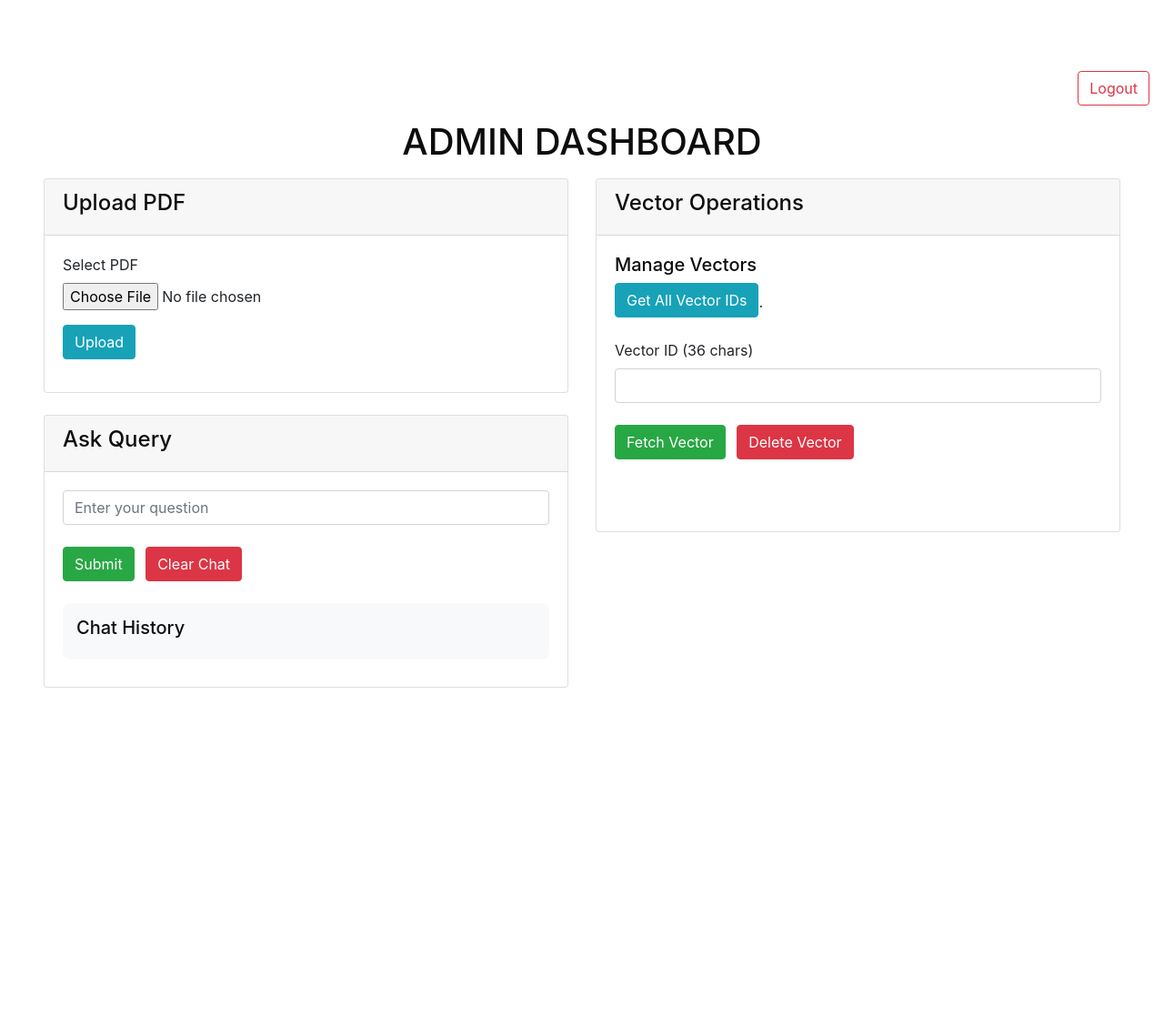
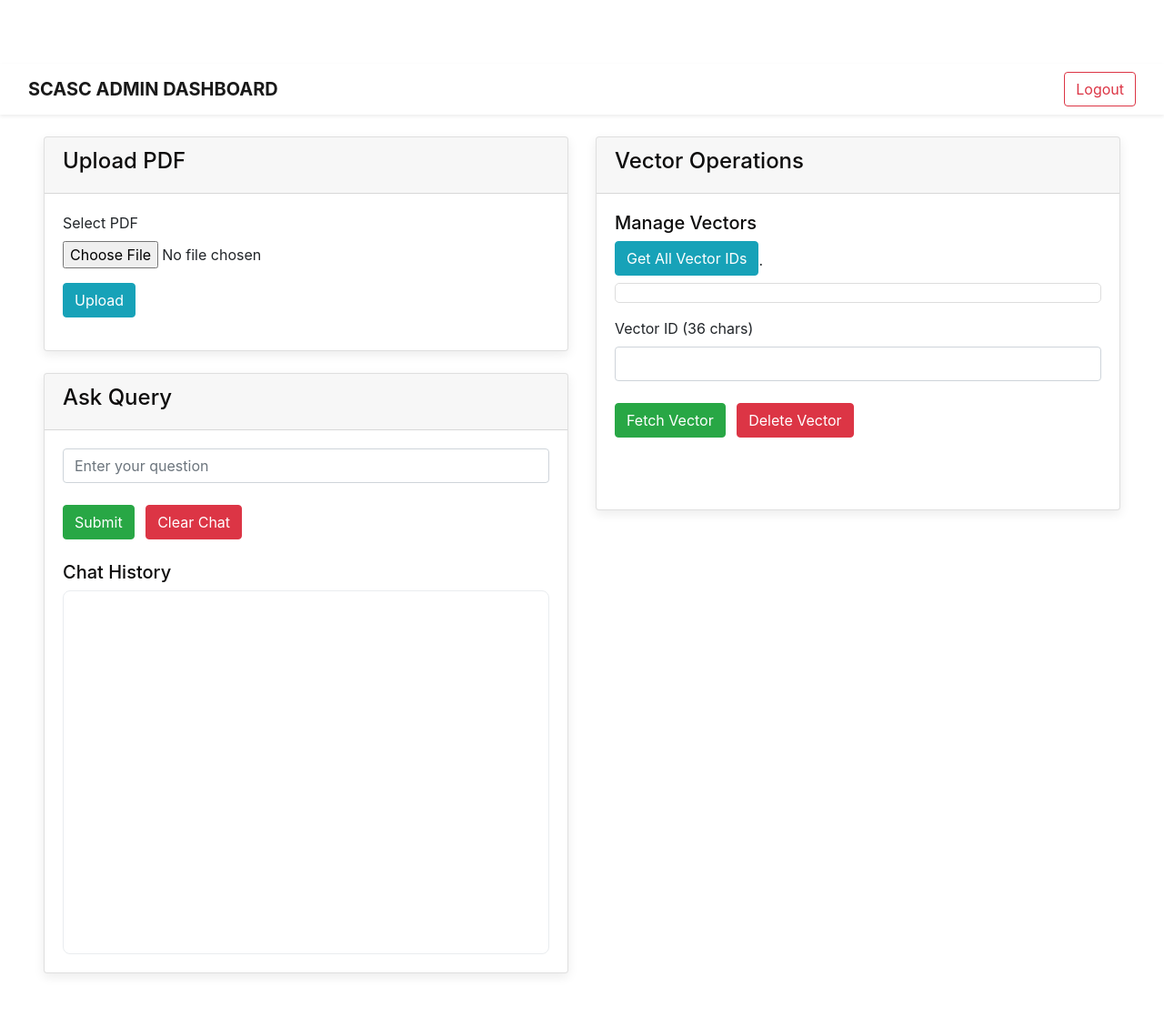
Before and after one commit to Sara-Chaudhary/SCASC, a FastAPI app: template templates/admin.html in a window 1280 px wide. Shown: the whole page at 91% size. Before the commit the page ends 756 px from the top, so only its background shows below. Run offline with FastAPI, Linux system fonts and the light colour scheme; the template is opened without the code that fills it, so the values that code supplies are empty; some libraries are stand-ins or nearby versions.

Commit message:
frontend + vector.py change

```diff
--- a/Router/vectors.py
+++ b/Router/vectors.py
@@ -1,18 +1,13 @@
 from fastapi import APIRouter ,Depends ,HTTPException ,status ,Path ,Request
 from qdrant_client.http import models
-from qdrant_client import QdrantClient
 from .auth import get_current_user
+from .query import client
 from typing import Annotated
 from fastapi.templating import Jinja2Templates
 
 
 router = APIRouter(prefix='/admin' , tags=['admin'])
 templates = Jinja2Templates(directory="templates")
-
-client = QdrantClient(
-    url="http://localhost:6333"
-)
-
 collection_name = "db1"
 user_dependency=Annotated[dict,Depends(get_current_user)]
 
--- a/static/css/home.css
+++ b/static/css/home.css
@@ -1,3 +1,100 @@
+/* --- 1. Overall Page & Font Improvements --- */
+@import url('https://fonts.googleapis.com/css2?family=Inter:wght@400;500;700&display=swap');
+
+body {
+    font-family: 'Inter', sans-serif;
+    background-color: #f4f7f9; /* A softer background color */
+}
+
+/* --- 2. Upgraded Card Styling --- */
+.card {
+    border: none; /* Remove default bootstrap borders */
+    box-shadow: 0 4px 12px rgba(0, 0, 0, 0.08); /* Modern, soft shadow */
+    border-radius: 12px; /* More rounded corners */
+    transition: transform 0.2s ease-in-out;
+}
+.card:hover {
+    transform: translateY(-3px); /* Subtle lift effect on hover */
+}
+
+.card-header {
+    background-color: transparent;
+    border-bottom: 1px solid #e9ecef;
+    font-weight: 700;
+    color: #333;
+}
+
+/* --- 3. Modern Chat Interface Styling --- */
+.chat-history-container {
+    height: 400px; /* Give it a fixed height */
+    display: flex;
+    flex-direction: column-reverse; /* Newest messages at the bottom */
+    overflow-y: auto;
+    padding: 15px;
+    background-color: #ffffff;
+    border-radius: 8px;
+    border: 1px solid #e9ecef;
+}
+
+.chat-entry {
+    display: flex;
+    max-width: 80%;
+    margin-bottom: 12px;
+}
+.chat-entry .message {
+    padding: 10px 15px;
+    border-radius: 18px;
+    line-height: 1.4;
+    font-size: 0.95rem;
+}
+.chat-entry.user {
+    align-self: flex-end;
+}
+.chat-entry.user .message {
+    background-color: #007bff;
+    color: white;
+    border-bottom-right-radius: 4px; /* "Tail" for the chat bubble */
+}
+.chat-entry.bot {
+    align-self: flex-start;
+}
+.chat-entry.bot .message {
+    background-color: #e9ecef;
+    color: #343a40;
+    border-bottom-left-radius: 4px; /* "Tail" for the chat bubble */
+}
+
+/* --- 4. Improved Vector List --- */
+#vectorList {
+    max-height: 200px;
+    overflow-y: auto;
+    border: 1px solid #ddd;
+    border-radius: 5px;
+    padding: 10px;
+}
+
+.vector-item {
+    padding: 8px;
+    cursor: pointer;
+    border-radius: 4px;
+    margin-bottom: 4px;
+    word-break: break-all; /* Prevent long IDs from overflowing */
+}
+.vector-item:hover {
+    background-color: #e9ecef;
+}
+.vector-item.selected {
+    background-color: #007bff;
+    color: white;
+}
+
+/* --- 5. Consistent Button Styling --- */
+.btn {
+    font-weight: 500;
+    border-radius: 8px;
+    padding: 8px 16px;
+}
+
 .thinking-indicator {
     display: inline-block;
     width: 10px;
--- a/templates/admin.html
+++ b/templates/admin.html
@@ -8,38 +8,18 @@
     <link rel="stylesheet" href="{{ url_for('static', path='/css/home.css') }}">
     <link rel="stylesheet" href="{{ url_for('static', path='/css/bootstrap.css') }}">
     <title>Admin Dashboard</title>
-    <style>
-        .chat-box {
-            background-color: #f8f9fa;
-            padding: 15px;
-            border-radius: 8px;
-            margin-bottom: 10px;
-        }
-
-        .chat-entry {
-            margin-bottom: 8px;
-        }
-
-        .chat-entry.user {
-            font-weight: bold;
-        }
-
-        .chat-entry.bot {
-            color: #0d6efd;
-        }
-    </style>
 </head>
 
 <body>
-    <nav class="navbar ...">
-        <div class="ml-auto">
+    <nav class="navbar navbar-expand-lg navbar-light bg-white shadow-sm mb-4">
+        <div class="container-fluid">
+            <a class="navbar-brand font-weight-bold" href="#">SCASC ADMIN DASHBOARD</a>
             <form action="/auth/logout" method="get">
                 <button type="submit" class="btn btn-outline-danger">Logout</button>
             </form>
         </div>
     </nav>
     <div class="container-fluid mt-2 mb-4 px-5">
-        <H1 class="text-center">ADMIN DASHBOARD</H1>
         <div class="row mt-3">
             <!-- Left Half -->
             <div class="col-md-6">
@@ -79,9 +59,10 @@
                             <button type="button" id="clearChatBtn" class="btn btn-danger mt-2 ml-2">Clear Chat</button>
                         </form>
 
-                        <div class="mt-4 chat-box" id="chatHistoryBox">
+                        <div class="mt-4">
                             <h5>Chat History</h5>
-                            <div id="chatHistory" style="max-height: 300px; overflow-y: auto; font-size: 0.9rem;"></div>
+                            <div class="chat-history-container" id="chatHistory">
+                            </div>
                         </div>
                     </div>
                 </div>
```
Also changed, not shown: templates/home.html (+3 -30 lines).
